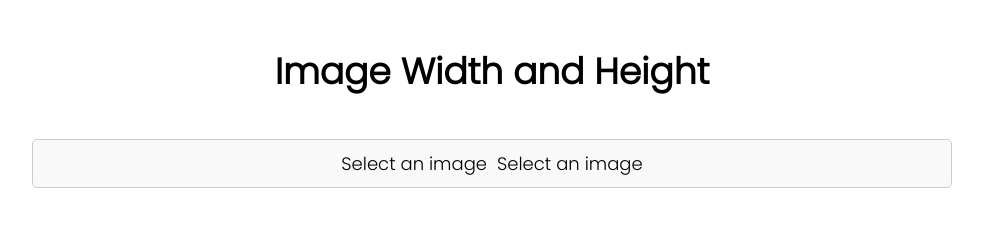
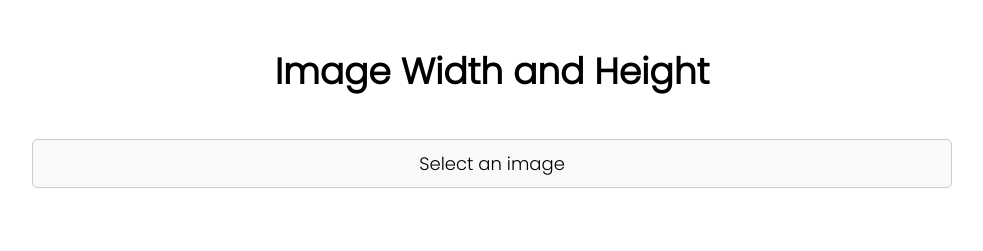
Before and after one commit to peacekeeper09/Image-width-height, a plain HTML site: page index.html in a window 1280 px wide. Shown: the whole page, without its empty margins (148-1131 px from the left). Drawn offline with Linux system fonts and the light colour scheme.

Commit message:
Update index.html

```diff
--- a/index.html
+++ b/index.html
@@ -8,8 +8,8 @@
     <div class="container">
       <h1>Image Width and Height</h1>
       <form>
-        <label for="imageInput" id="imageInputLabel">
-          <span>Select an image</span>
+        <label for="imageInput">
+          Select an image
           <input type="file" id="imageInput" accept="image/*">
         </label>
       </form>
```
